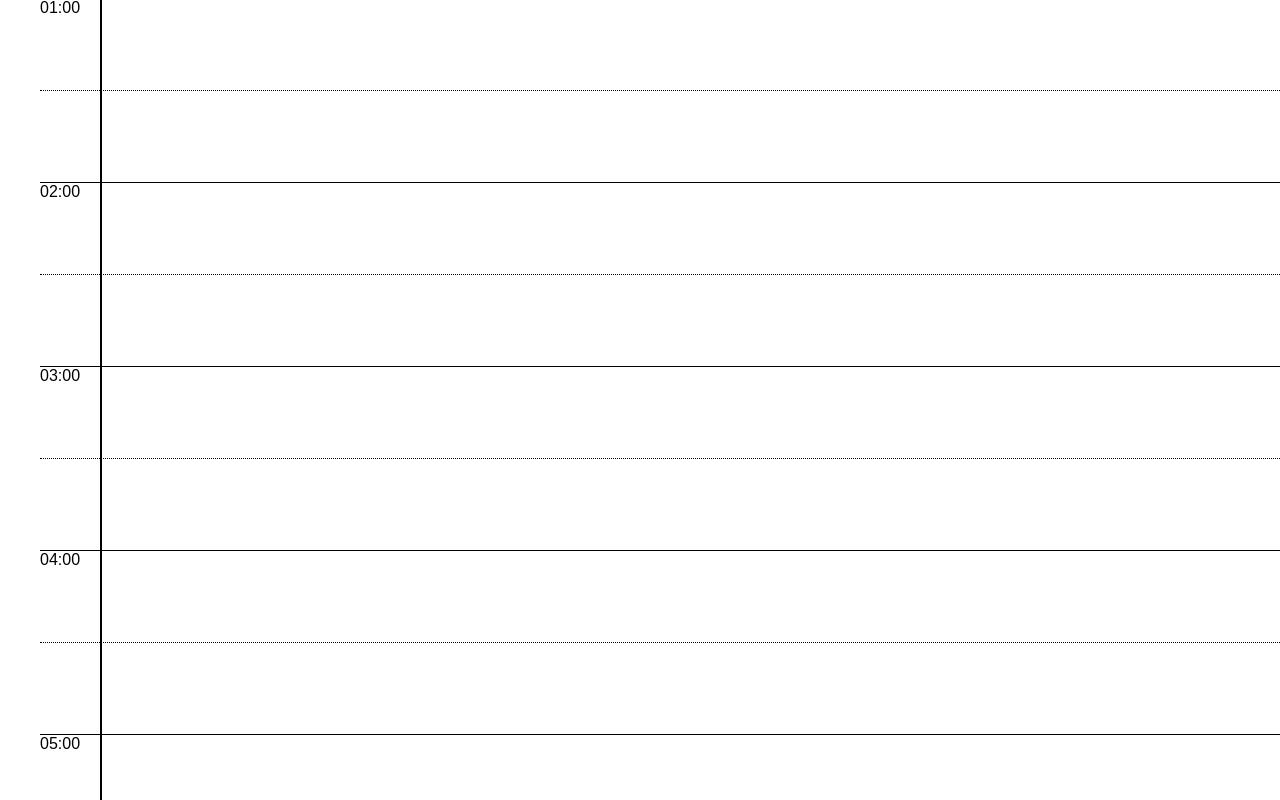
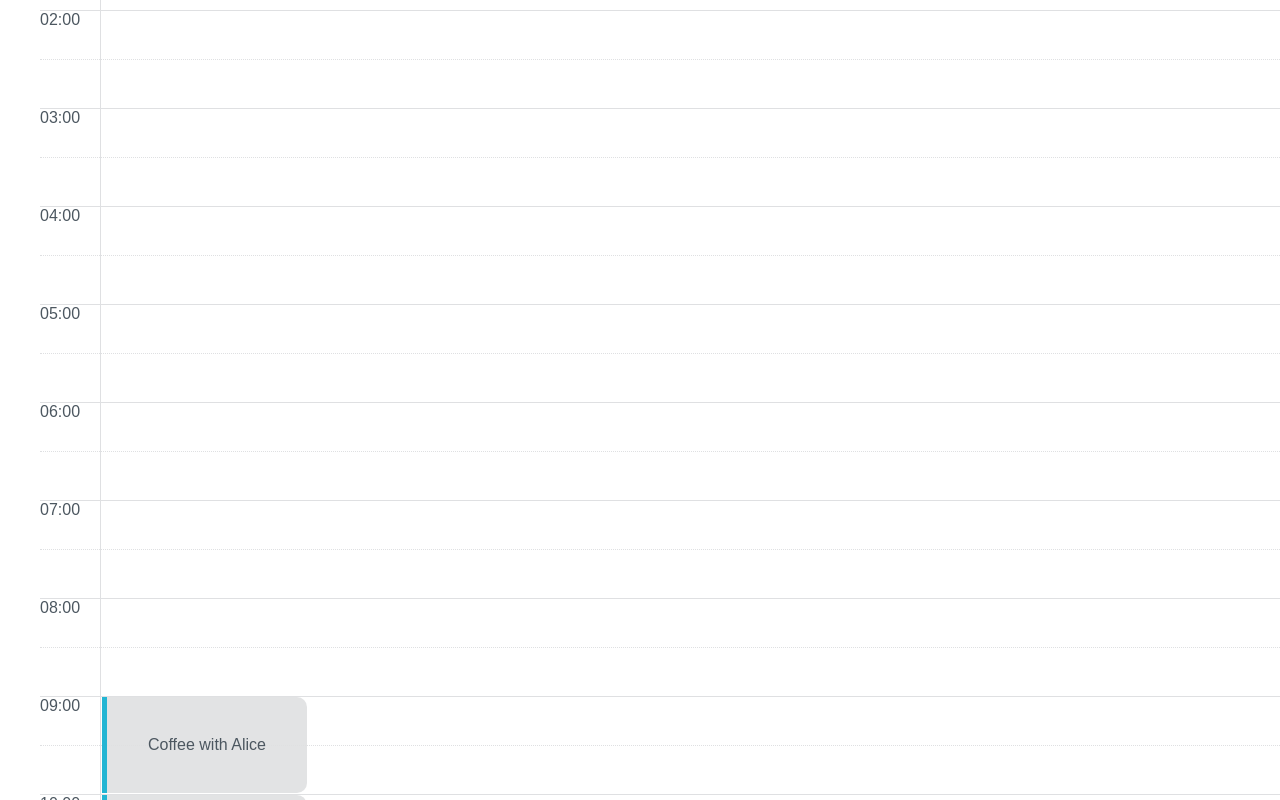
Before and after one commit to mpcen/dayscheduler, a React (Create React App) app: page / in a window 1280 px wide. Shown: the part 220-1020 px from the top of the page. Built offline with nearby package versions, Linux system fonts and the light colour scheme.

Commit message:
Cracking this beer open because I'm pretty much done.... Hacking out some CSS to make this thing pretty

```diff
--- a/src/components/DaySchedule.js
+++ b/src/components/DaySchedule.js
@@ -20,6 +20,7 @@ class DaySchedule extends Component {
 			year = startOfDay.split(" ")[2],
 			timeBlocks = [];
 
+		// generate a timeblock for each 15 minute block in a day
 		for(let minElapsed = 0; minElapsed < 1440; minElapsed += 15)
 			timeBlocks.push({
 				time: moment()
@@ -30,7 +31,6 @@ class DaySchedule extends Component {
 					.minutes(minElapsed)
 					.seconds(0)
 					.milliseconds(0),
-				eventScheduled: false,
 				events: []
 			});
 
@@ -45,25 +45,28 @@ class DaySchedule extends Component {
 				}),
 				eventsAtStart = timeBlocks[timeBlockIndex].events.length;
 
+				preScheduledEvent.eventDuration = eventDuration;
+
+			// for each timeblock in an event
 			for(let i = 0; i < eventDuration / 15; i++) {
-				timeBlocks[timeBlockIndex + i].eventScheduled = true;
+				// if an overlapped event has finished , store an empty event so
+				// timeblocks remain vertically aligned. (a bit hacky but works)
+				if(timeBlocks[timeBlockIndex + i].events.length < eventsAtStart)
+					for(let j = 0; j < eventsAtStart; j++)
+						timeBlocks[timeBlockIndex + i].events.push({title: '', start: '', end: '', eventDuration: 0});
 
-				if(timeBlocks[timeBlockIndex + i].events.length < eventsAtStart) {
-					for(let j = 0; j < eventsAtStart - timeBlocks[timeBlockIndex + i].events.length; j++) {
-						timeBlocks[timeBlockIndex + i].events.push({title: '', start: '', end: ''});
-					}
-				}
-
+				// store the actual event in the timeblock
 				timeBlocks[timeBlockIndex + i].events.push(preScheduledEvent);
 
-				if(timeBlocks[timeBlockIndex + i].events.length > 1) {
+				// sort the timeblock in ascending order of start time.
+				if(timeBlocks[timeBlockIndex + i].events.length > 1)
 					timeBlocks[timeBlockIndex + i].events.sort((eventA, eventB) => {
 						return Number(eventA.start.replace(':', '.')) - Number(eventB.start.replace(':', '.'));
 					});
-				}
 			}
 		});
 
+		// set the state of the entire day
 		this.setState({ timeBlocks });
 	}
 
--- a/src/components/TimeBlock.js
+++ b/src/components/TimeBlock.js
@@ -8,20 +8,26 @@ const TimeBlock = ({timeBlock}) => {
 	let timeBlockClass = `TimeBlock ${minute}`;
 
 	function renderTimeBlock(timeBlock) {
+		console.log(timeBlock)
 		if(timeBlock.events.length)
 			return timeBlock.events.map((event, index) => {
-				if(!event.title && !event.start && event.end)
+				if(!event.title)
 					return <div key={index} className="event empty-event"></div>
 
 				if(moment(timeBlock.time).format('HH:mm').toString() === event.start) {
 					return (
-						<div key={index} className="event event-start event-content">
+						<div
+							key={index}
+							className="event event-start event-content"
+							style={{height:`${event.eventDuration/15}00%`}}>
 							<span>{event.title}</span>
 						</div>
 					);
 				} else {
 					return (
-						<div key={index} className="event event-content"></div>
+						<div key={index} className="event empty-event">
+
+						</div>
 					);
 				}
 			});
--- a/src/styles/TimeBlock.css
+++ b/src/styles/TimeBlock.css
@@ -1,6 +1,6 @@
 .TimeBlock {
 	display: flex;
-	height: 46px;
+	height: 24px;
 }
 
 .TimeBlock .time-container {
@@ -9,12 +9,12 @@
 }
 
 .TimeBlock.minute-00 {
-	border-top: 1px solid black;
+	border-top: 1px solid #DFE0E2;
+	color: #4C5760;
 }
 
 .TimeBlock.minute-30 {
-	/*border-top: 1px dotted rgba(223,224,226,0.8);*/
-	border-top: 1px dotted black;
+	border-top: 1px dotted #DFE0E2;
 }
 
 .TimeBlock.minute-15 .time-container,
@@ -35,19 +35,18 @@
 
 .TimeBlock .event-start {
 	border-top-right-radius: 10px;
-}
-
-.TimeBlock .event-end {
-
+	border-bottom-right-radius: 10px;
 }
 
 .TimeBlock .event-content {
 	display: flex;
 	justify-content: center;
 	align-items: center;
-	background: #DFE0E2;
+	background: rgba(223,224,226, 0.9);
 	border-left: 5px solid #23B5D3;
 	color: #4C5760;
+	position: relative;
+	z-index: 99;
 }
 
 .TimeBlock .empty-event {
--- a/src/styles/TimeBlockList.css
+++ b/src/styles/TimeBlockList.css
@@ -10,5 +10,5 @@
 	clear: both;
 	left: 100px;
 	top: 0;
-	border: 1px solid black;
+	border-left: 1px solid #DFE0E2;
 }
--- a/src/styles/index.css
+++ b/src/styles/index.css
@@ -1,7 +1,3 @@
-* {
-	box-sizing: border-box;
-}
-
 body {
   margin: 0;
   padding: 0;
```
Also changed, not shown: src/data/eventData.json (line endings or trailing spaces).
